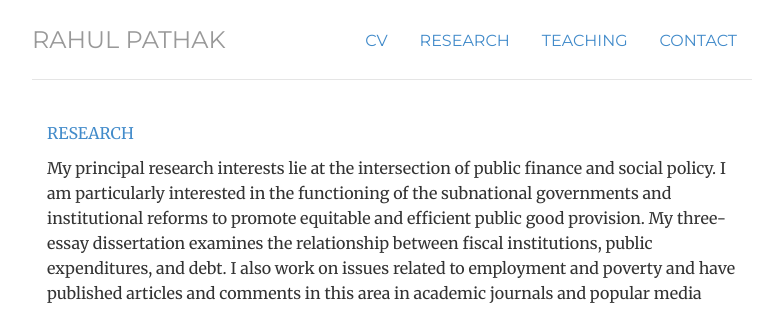
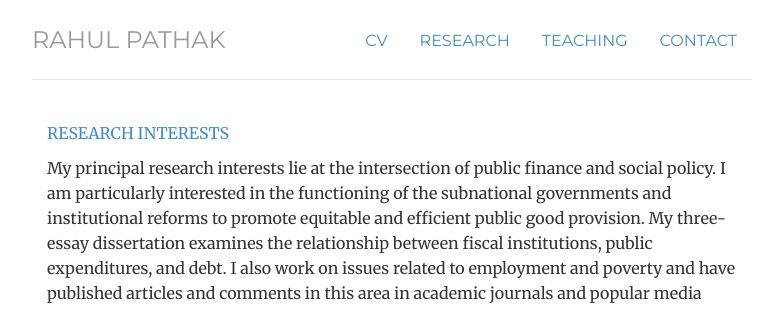
Before and after one commit to pathak-rahul/pathak-rahul.github.io, a Jekyll site: the page built from research/index.html, in a window 1280 px wide. Shown: the top 309 px of the page, without its empty margins (248-1031 px from the left). Built offline with Jekyll 4.4.1, drawn with Linux system fonts in a browser that asks for light colours.

Commit message:
Update index.html

```diff
--- a/research/index.html
+++ b/research/index.html
@@ -7,7 +7,7 @@
 	</div>
 	<div itemscope itemtype="http://data-vocabulary.org/Person" class="col-sm-12">
 
-<p class="text-primary">RESEARCH</p>
+<p class="text-primary">RESEARCH INTERESTS</p>
 	</div>
 	<div itemscope itemtype="http://data-vocabulary.org/Person" class="col-sm-12">
 <p class-"lead"> My principal research interests lie at the intersection of public finance and social policy. I am particularly interested in the functioning of the subnational governments and institutional reforms to promote equitable and efficient public good provision. My three-essay dissertation examines the relationship between fiscal institutions, public expenditures, and debt. I also work on issues related to employment and poverty and have published articles and comments in this area in academic journals and popular media outlets.
```
